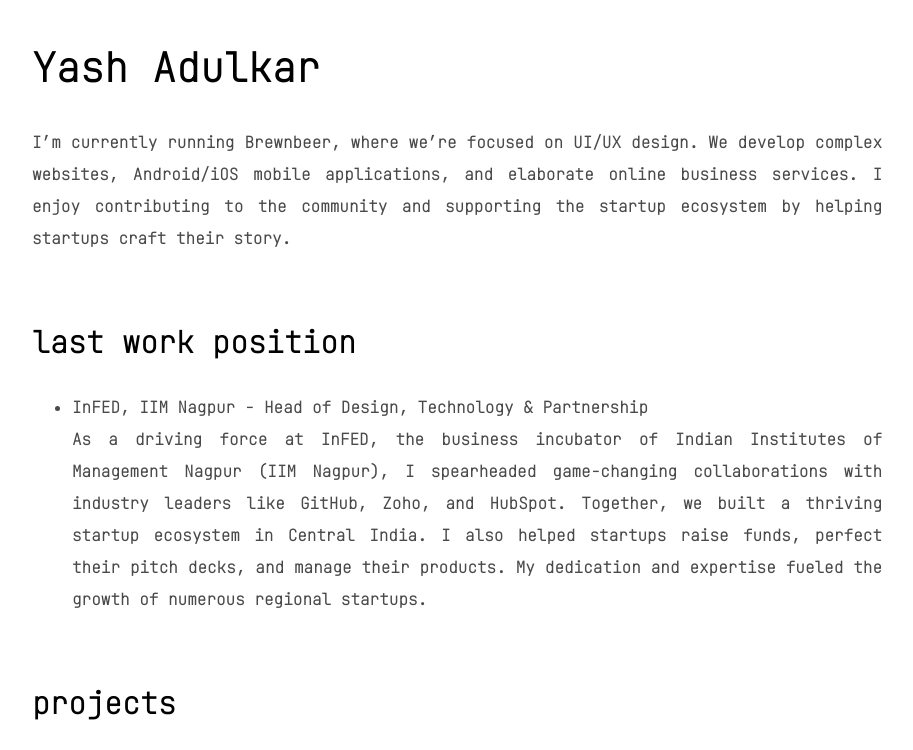
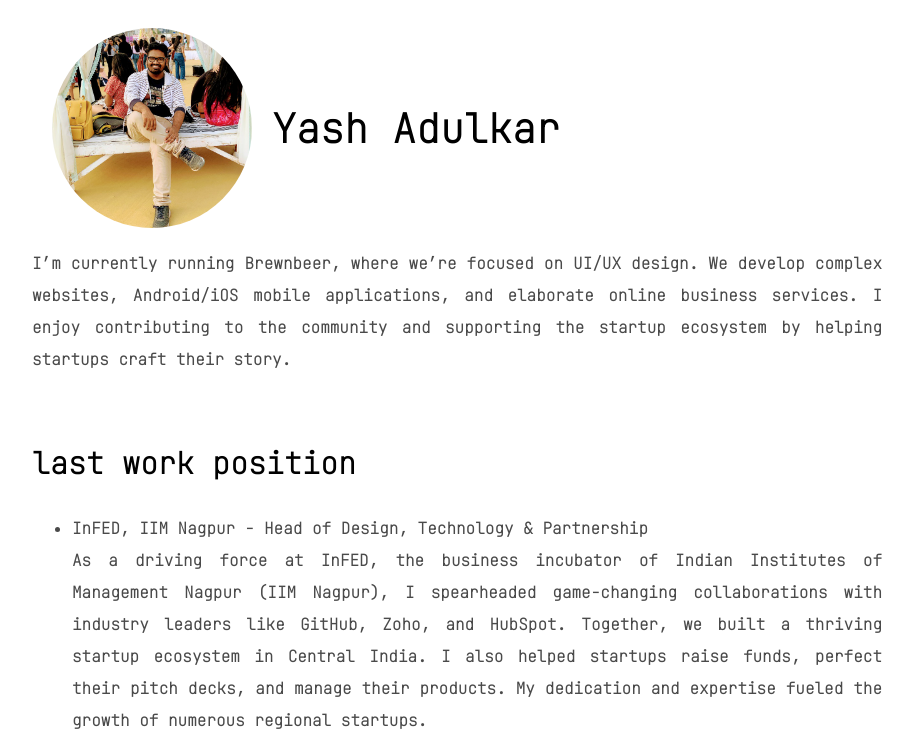
Before and after one commit to imyashadulkar/imyashadulkar.github.io, a plain HTML site: page index.html in a window 1280 px wide. Shown: the top 750 px of the page, without its empty margins (183-1096 px from the left). Drawn offline with Linux system fonts and the light colour scheme.

Commit message:
Added Profile Picture to body and head

```diff
--- a/index.html
+++ b/index.html
@@ -1,21 +1,34 @@
 <!DOCTYPE html>
 <html lang="en">
+
 <head>
     <meta charset="UTF-8">
     <meta name="viewport" content="width=device-width, initial-scale=1.0">
     <title>Yash Adulkar</title>
-    <link rel = "icon" href = "doc_logo.png" type = "image/x-icon">
+    <link rel="icon" href="favicon-32x32.png" type="image/x-icon">
     <link rel="stylesheet" href="style.css">
     <link rel="preconnect" href="https://fonts.googleapis.com">
-<link rel="preconnect" href="https://fonts.gstatic.com" crossorigin>
-<link href="https://fonts.googleapis.com/css2?family=JetBrains+Mono:ital,wght@0,100;1,100&family=Poppins:wght@300;400;500;600;700&display=swap" rel="stylesheet">
+    <link rel="preconnect" href="https://fonts.gstatic.com" crossorigin>
+    <link
+        href="https://fonts.googleapis.com/css2?family=JetBrains+Mono:ital,wght@0,100;1,100&family=Poppins:wght@300;400;500;600;700&display=swap"
+        rel="stylesheet">
+
 </head>
+
 <body>
     <main class="MainPage">
         <section class="MainPage_content">
-            <h2>Yash Adulkar</h2>
+            <div class="MainPage_Heading">
+                <div class="circle">
+                    <img src="yashadulkar.jpeg" alt="Profile Picture" />
+                </div>
+                <h2>Yash Adulkar</h2>
+            </div>
 
-            <p>I′m currently running Brewnbeer, where we′re focused on UI/UX design. We develop complex websites, Android/iOS mobile applications, and elaborate online business services. I enjoy contributing to the community and supporting the startup ecosystem by helping startups craft their story.
+
+            <p>I′m currently running Brewnbeer, where we′re focused on UI/UX design. We develop complex websites,
+                Android/iOS mobile applications, and elaborate online business services. I enjoy contributing to the
+                community and supporting the startup ecosystem by helping startups craft their story.
             </p>
 
             <br>
@@ -26,10 +39,14 @@
 
                 <li>
                     <marker>
-                    <a href="">InFED, IIM Nagpur - Head of Design, Technology & Partnership</a>
-                    <br>
-                    As a driving force at InFED, the business incubator of Indian Institutes of Management Nagpur (IIM Nagpur), I spearheaded game-changing collaborations with industry leaders like GitHub, Zoho, and HubSpot. Together, we built a thriving startup ecosystem in Central India. I also helped startups raise funds, perfect their pitch decks, and manage their products. My dedication and expertise fueled the growth of numerous regional startups.
-                </marker>
+                        <a href="">InFED, IIM Nagpur - Head of Design, Technology & Partnership</a>
+                        <br>
+                        As a driving force at InFED, the business incubator of Indian Institutes of Management Nagpur
+                        (IIM Nagpur), I spearheaded game-changing collaborations with industry leaders like GitHub,
+                        Zoho, and HubSpot. Together, we built a thriving startup ecosystem in Central India. I also
+                        helped startups raise funds, perfect their pitch decks, and manage their products. My dedication
+                        and expertise fueled the growth of numerous regional startups.
+                    </marker>
                 </li>
 
             </ol>
@@ -40,9 +57,15 @@
             <ol>
 
                 <marker>
-                    <li><a href="https://www.linkedin.com/company/flutterjobs/" target="_blank" title="Flutter Jobs">Flutter Jobs</a>, built an extensive network for recruiting Flutter developers, known as one of the industry′s largest. With over 10k+ followers, we′re leading the way in connecting top talent with exciting opportunities</li>
+                    <li><a href="https://www.linkedin.com/company/flutterjobs/" target="_blank"
+                            title="Flutter Jobs">Flutter Jobs</a>, built an extensive network for recruiting Flutter
+                        developers, known as one of the industry′s largest. With over 10k+ followers, we′re leading the
+                        way in connecting top talent with exciting opportunities</li>
                     <li><a>Clare</a>, Exploring Solutions and Support</li>
-                    <li><a href="https://morereads.in/" target="_blank" title="More Reads">More Reads</a>, Connect, Explore, and Share with More Reads. Uniting passionate readers, book clubs, and authors in a vibrant social network designed for endless bookish conversations and exciting literary discoveries</li>
+                    <li><a href="https://morereads.in/" target="_blank" title="More Reads">More Reads</a>, Connect,
+                        Explore, and Share with More Reads. Uniting passionate readers, book clubs, and authors in a
+                        vibrant social network designed for endless bookish conversations and exciting literary
+                        discoveries</li>
                 </marker>
             </ol>
             <br>
@@ -56,7 +79,8 @@
             </ul>
 
             <h4>enquires</h4>
-            <p class="MainPage_enquiresContext__cpAyO">For project enquiries, please react out to us at&nbsp;<a target="_blank" href="mailto:hey@brewnbeer.com">hey@brewnbeer.com</a></p>
+            <p class="MainPage_enquiresContext__cpAyO">For project enquiries, please react out to us at&nbsp;<a
+                    target="_blank" href="mailto:hey@brewnbeer.com">hey@brewnbeer.com</a></p>
 
             <br>
             <p class="MainPage_endTitle__uZvku">+ consider this website a placeholder, for now</p>
@@ -64,4 +88,5 @@
 
     </main>
 </body>
+
 </html>
--- a/style.css
+++ b/style.css
@@ -6,9 +6,8 @@
   background-color: #fff;
 }
 
-
 .MainPage_content {
-    font-family: 'JetBrains Mono', monospace;
+  font-family: "JetBrains Mono", monospace;
   font-weight: bold;
   max-width: 850px;
   margin: auto;
@@ -16,27 +15,42 @@
   color: #4a4a4a;
 }
 
-.MainPage .MainPage_content h2{
+.MainPage .MainPage_content .MainPage_Heading {
+  display: flex;
+  align-items: center;
+  margin: 20px;
+}
+
+.MainPage .MainPage_content .MainPage_Heading .circle {
+  width: 200px;
+  height: 200px;
+  margin-right: 20px;
+}
+
+.MainPage .MainPage_content .MainPage_Heading .circle img {
+  width: 100%;
+  height: auto;
+  border-radius: 50%;
+}
+
+.MainPage .MainPage_content .MainPage_Heading h2 {
   color: #000;
   font-size: 40px;
 }
 
-.MainPage .MainPage_content h4{
+.MainPage .MainPage_content h4 {
   color: #000;
   font-size: 21px;
 }
 
-
 .MainPage .MainPage_content p {
-
   line-height: 2;
   font-size: medium;
   text-align: justify;
   font-weight: 900;
-
 }
 
-.MainPage .MainPage_content  h3 {
+.MainPage .MainPage_content h3 {
   color: #000;
 
   font-size: 30px;
@@ -50,22 +64,18 @@
   font-weight: 700;
 }
 
-.MainPage .MainPage_content a{
+.MainPage .MainPage_content a {
   text-decoration: none;
   color: #4a4a4a;
 }
 
-.MainPage .MainPage_content .MainPage_enquiresContext__cpAyO a{
+.MainPage .MainPage_content .MainPage_enquiresContext__cpAyO a {
   text-decoration: underline;
   color: blue;
 }
 
-
 @media screen and (max-width: 960px) {
   .MainPage .MainPage_content {
-
     width: 95%;
   }
-
-
 }
```
Also changed, not shown: doc_logo.png (deleted), favicon-32x32.png (added), favicon.ico (added), yashadulkar.jpeg (added). Lines whose indentation alone changed are shown as unchanged.
